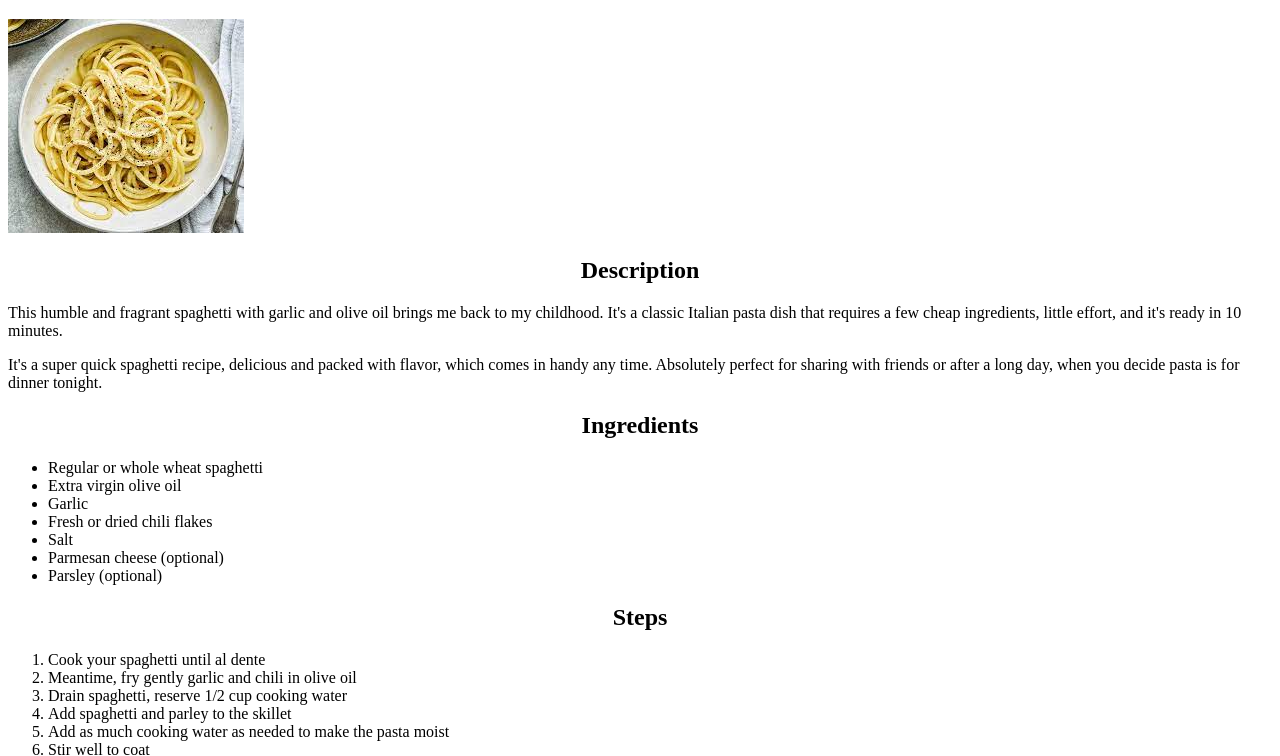
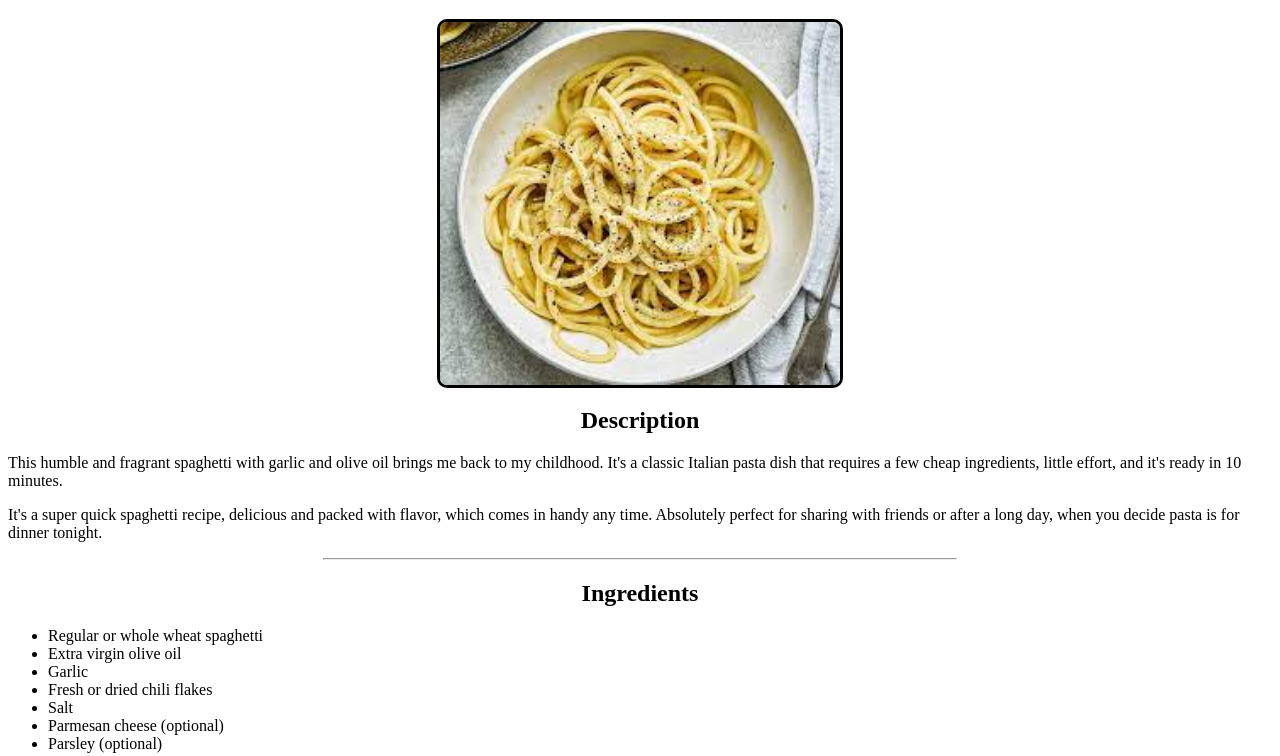
Before and after one commit to Serious-Fin/recipes-website, a plain HTML site: page recipes/pasta.html in a window 1280 px wide. Shown: the part 61-817 px from the top of the page. Drawn offline with Linux system fonts and the light colour scheme.

Commit message:
Add fixed image width and page breaks to seperate sections

```diff
--- a/css/style.css
+++ b/css/style.css
@@ -1,3 +1,16 @@
 h1, h2, h5 {
     text-align: center;
 }
+
+img {
+    width: 400px;
+    height: auto;
+    display: block;
+    margin: auto;
+    border: 3px solid black;
+    border-radius: 10px;
+}
+
+hr {
+    width: 50%;
+}
--- a/recipes/pasta.html
+++ b/recipes/pasta.html
@@ -21,6 +21,8 @@
             Absolutely perfect for sharing with friends or after a long day, when you decide pasta is for dinner tonight.
         </p>
 
+        <hr>
+
         <!--Ingredient section-->
         <h2>Ingredients</h2>
         <ul>
@@ -32,6 +34,8 @@
             <li>Parmesan cheese (optional)</li>
             <li>Parsley (optional)</li>
         </ul>
+
+        <hr>
 
         <!--Steps section-->
         <h2>Steps</h2>
```
Also changed, not shown: recipes/cold_beet_soup.html (+4 -0 lines), recipes/zeppelin.html (+4 -0 lines).
